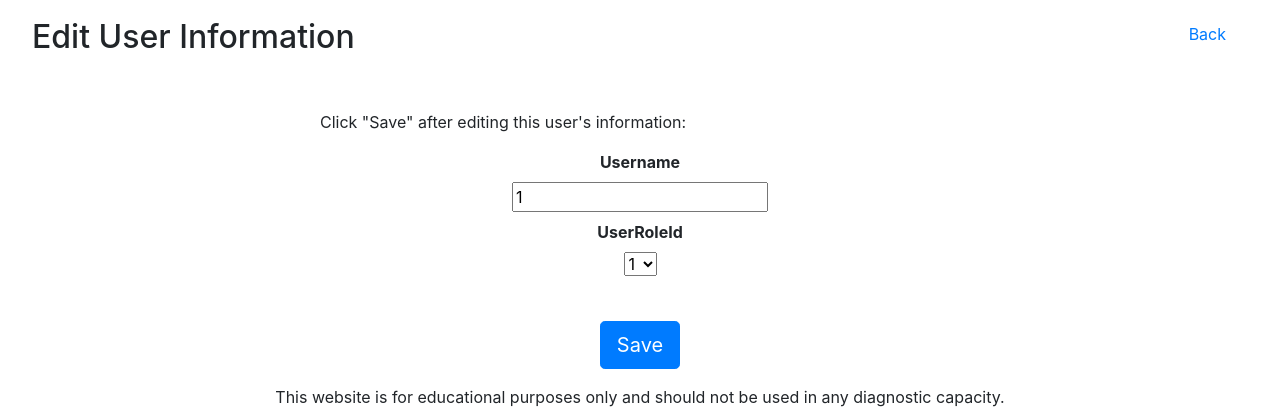
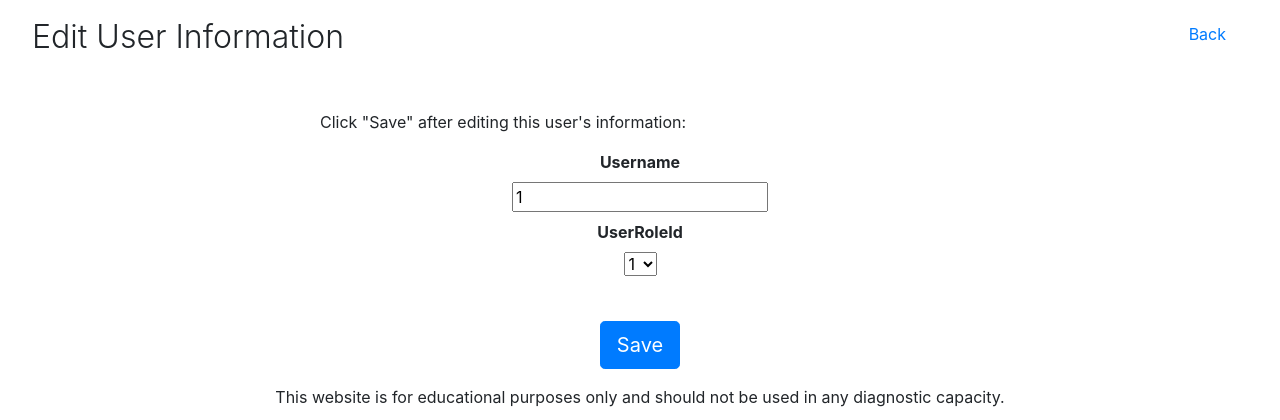
Before and after one commit to lfuksman/AirQualityMain, a Flask app: page /edit/1 in a window 1280 px wide. Shown: the part 56-476 px from the top of the page. Run offline with Flask 2, Linux system fonts and the light colour scheme; parts of the project's set-up code (start-up, migrations or seed data) failed here and were passed over; some libraries are stand-ins or nearby versions.

Commit message:
Update editableForm.html

```diff
--- a/authentication/templates/editableForm.html
+++ b/authentication/templates/editableForm.html
@@ -7,7 +7,7 @@
     <section class="text-center" style="padding-top: 10px; padding-left: 2rem; padding-right: 2rem;">
         <div style="float: left;">
             <h1>
-                <font size="6">Edit User Information</font>
+                <font size="6" style="font-weight: 300;">Edit User Information</font>
         </div>
         <div style="float: right; padding: .75rem;">
             <a href="/adminDashboard" style="margin: 10px;">Back</a>
```
